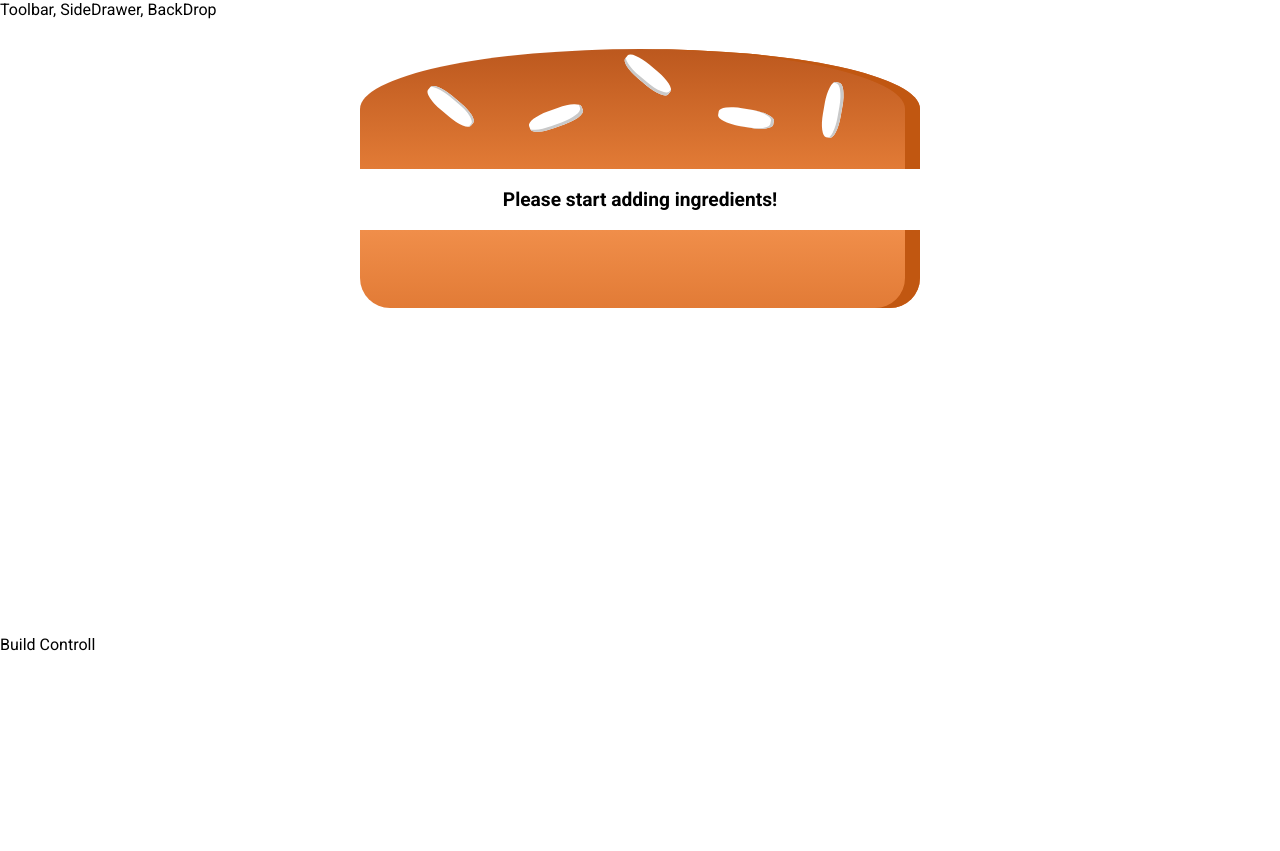
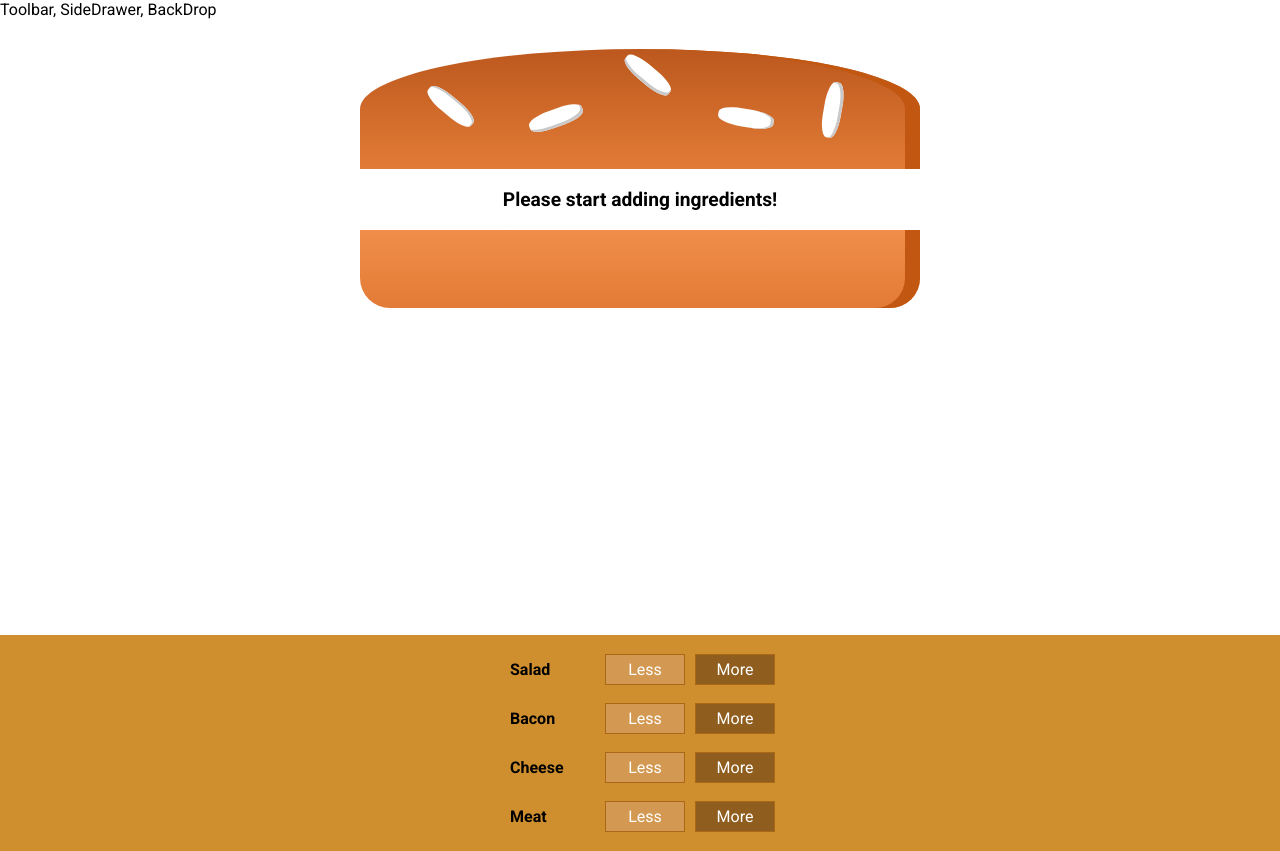
Before and after one commit to sgtkuncoro/burger-builder-app, a React app: page / in a window 1280 px wide. Before the commit the page ends 800 px from the top, so only its background shows below. Built offline with nearby package versions, Linux system fonts and the light colour scheme.

Commit message:
feat(Components): Adding the Build Control Component

```diff
--- /dev/null
+++ b/src/components/Burger/BuildControls/BuildControl/BuildControl.css
@@ -0,0 +1,58 @@
+.BuildControl {
+  display: flex;
+  justify-content: space-between;
+  align-items: center;
+  margin: 5px 0;
+}
+
+.BuildControl button {
+  display: block;
+  font: inherit;
+  padding: 5px;
+  margin: 0 5px;
+  width: 80px;
+  border: 1px solid #aa6817;
+  cursor: pointer;
+  outline: none;
+}
+
+.BuildControl button:disabled {
+  background-color: #ac9980;
+  border: 1px solid #7e7365;
+  color: #ccc;
+  cursor: default;
+}
+
+.BuildControl button:hover:disabled {
+  background-color: #ac9980;
+  color: #ccc;
+  cursor: not-allowed;
+}
+
+.Label {
+  padding: 10px;
+  font-weight: bold;
+  width: 80px;
+}
+
+.BuildControl .Less {
+  background-color: #d39952;
+  color: white;
+}
+
+.BuildControl .More {
+  background-color: #8f5e1e;
+  color: white;
+}
+
+.BuildControl .Less:hover,
+.BuildControl .Less:active {
+  background-color: #daa972;
+  color: white;
+}
+
+.BuildControl .More:hover,
+.BuildControl .More:active {
+  background-color: #99703f;
+  color: white;
+}
--- /dev/null
+++ b/src/components/Burger/BuildControls/BuildControl/BuildControl.js
@@ -0,0 +1,13 @@
+import React from "react";
+
+import classes from "./BuildControl.css";
+
+const BuildControl = props => (
+  <div className={classes.BuildControl}>
+    <div className={classes.Label}>{props.label}</div>
+    <button className={classes.Less}>Less</button>
+    <button className={classes.More}>More</button>
+  </div>
+);
+
+export default BuildControl;
--- /dev/null
+++ b/src/components/Burger/BuildControls/BuildControls.css
@@ -0,0 +1,10 @@
+.BuildControls {
+  width: 100%;
+  background-color: #cf8f2e;
+  display: flex;
+  flex-flow: column;
+  align-items: center;
+  box-shadow: 0 2px 1px #cccccc;
+  margin: auto;
+  padding: 10px 0;
+}
--- /dev/null
+++ b/src/components/Burger/BuildControls/BuildControls.js
@@ -0,0 +1,21 @@
+import React from "react";
+
+import classes from "./BuildControls.css";
+import BuildControl from "./BuildControl/BuildControl";
+
+const controls = [
+  { label: "Salad", type: "salad" },
+  { label: "Bacon", type: "bacon" },
+  { label: "Cheese", type: "cheese" },
+  { label: "Meat", type: "meat" }
+];
+
+const BuildControls = props => (
+  <div className={classes.BuildControls}>
+    {controls.map(ctrl => (
+      <BuildControl key={ctrl.label} label={ctrl.label} />
+    ))}
+  </div>
+);
+
+export default BuildControls;
--- a/src/components/Burger/Burger.css
+++ b/src/components/Burger/Burger.css
@@ -2,7 +2,7 @@
   width: 100%;
   margin: auto;
   height: 250px;
-  overflow: scroll;
+  overflow: overlay;
   text-align: center;
   font-weight: bold;
   font-size: 1.2rem;
--- a/src/containers/BurgerBuilder/BurgerBuilder.js
+++ b/src/containers/BurgerBuilder/BurgerBuilder.js
@@ -1,6 +1,7 @@
 import React, { Component } from "react";
 import Aux from "../../hoc/Auxiliary";
 import Burger from "../../components/Burger/Burger";
+import BuildControls from "../../components/Burger/BuildControls/BuildControls";
 class BurgerBuilder extends Component {
   state = {
     ingredients: {
@@ -14,7 +15,7 @@
     return (
       <Aux>
         <Burger ingredients={this.state.ingredients} />
-        <div>Build Controll</div>
+        <BuildControls />
       </Aux>
     );
   }
```
